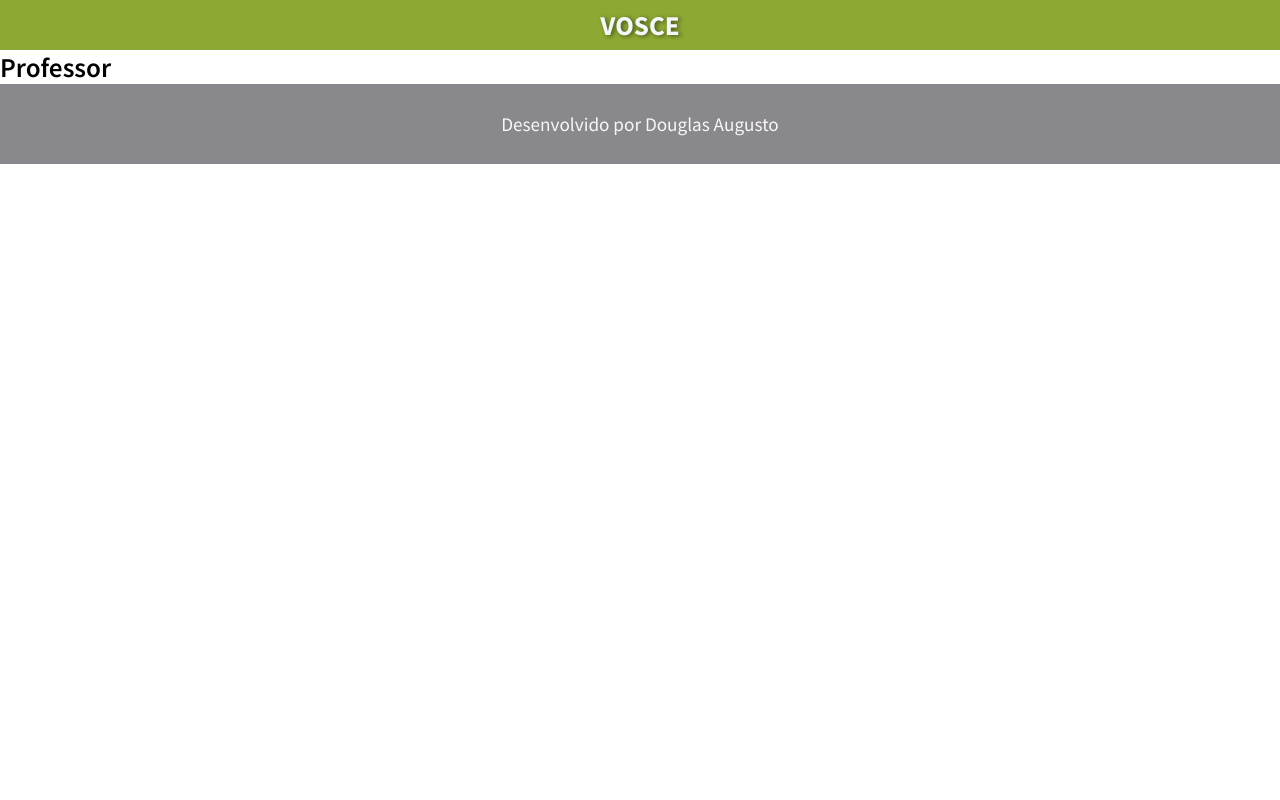
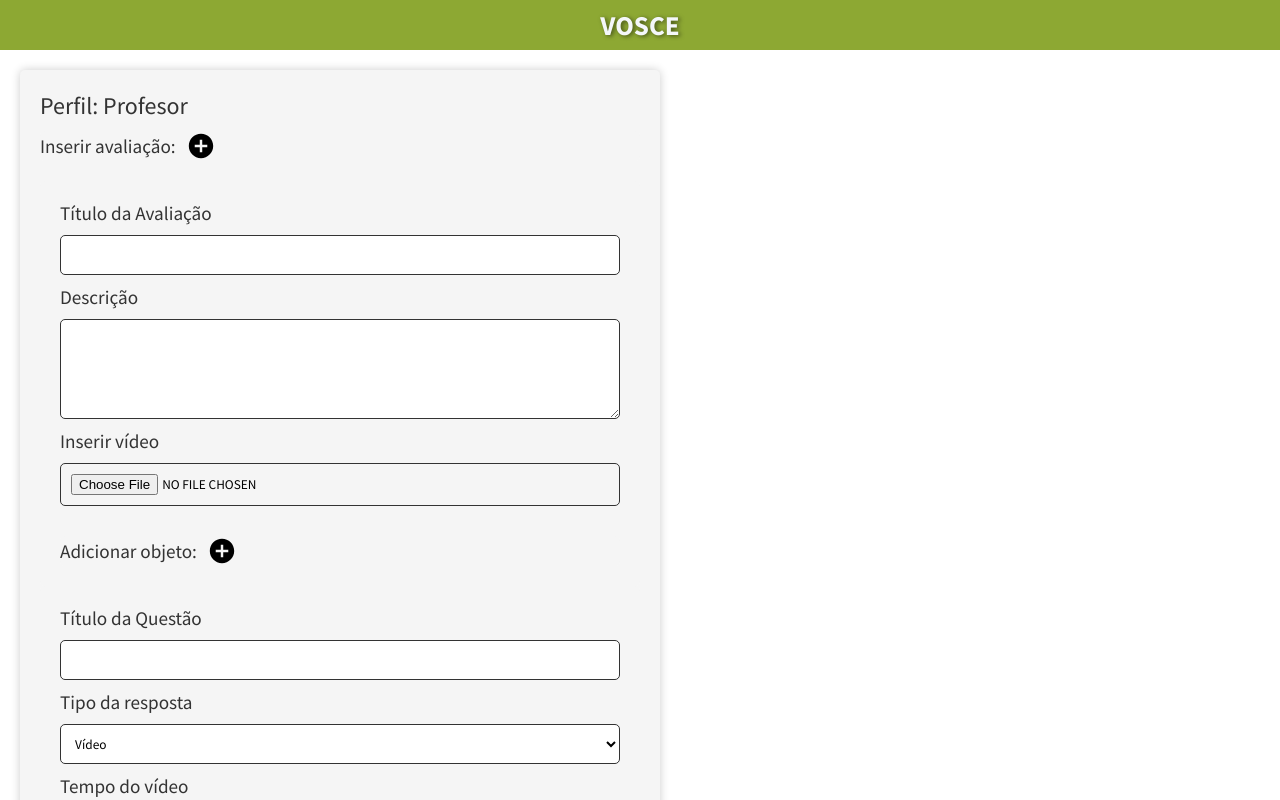
Before and after one commit to SunshineDN/interactive-video, a React (Create React App) app: page /Professor in a window 1280 px wide. Shown: the top 800 px of the page. Built offline with nearby package versions, Linux system fonts and the light colour scheme.

Commit message:
Página de professor feita

```diff
--- /dev/null
+++ b/src/components/TeacherComp/index.js
@@ -0,0 +1,44 @@
+import React from 'react'
+import { Container, Profile, QuestionSpan, QuestionBtn,
+QuestionAddObject, QuestionAddObjectInput, QuestionAddObjectSection,
+QuestionAddObjectTitle, QuestionAddObjectType, QuestionAddObjectTypeSelect, QuestionAddObjectVideoTimeline,
+QuestionAddObjectVideoTimelineInput, QuestionDescription, QuestionDescriptionLabel,
+QuestionInput, QuestionInsertVideo, QuestionTitle, QuestionVideoInput, FinalizeBtn, ButtonWrapper} from './styles'
+
+const TeacherComp = () => {
+    return (
+                <Container>
+                    <Profile>Perfil: Profesor</Profile>
+                    <ButtonWrapper>
+                        <QuestionSpan>Inserir avaliação:</QuestionSpan>
+                        <QuestionBtn />
+                    </ButtonWrapper>
+                    <QuestionAddObjectSection>
+                        <QuestionTitle htmlFor='question'>Título da Avaliação</QuestionTitle>
+                        <QuestionInput id='question' type="text" />
+                        <QuestionDescriptionLabel htmlFor='description'>Descrição</QuestionDescriptionLabel>
+                        <QuestionDescription id='description' />
+                        <QuestionInsertVideo htmlFor='video'>Inserir vídeo</QuestionInsertVideo>
+                        <QuestionVideoInput id='video' type="file" accept='.mov,.mp4,.mkv' />
+                        <ButtonWrapper>
+                            <QuestionAddObject>Adicionar objeto:</QuestionAddObject>
+                            <QuestionBtn />
+                        </ButtonWrapper>
+                    </QuestionAddObjectSection>
+                        <QuestionAddObjectSection>
+                            <QuestionAddObjectTitle htmlFor='title'>Título da Questão</QuestionAddObjectTitle>
+                            <QuestionAddObjectInput id='title' type="text" />
+                            <QuestionAddObjectType htmlFor='type'>Tipo da resposta</QuestionAddObjectType>
+                            <QuestionAddObjectTypeSelect id='type'>
+                                <option value="video">Vídeo</option>
+                                <option value="audio">Áudio</option>
+                            </QuestionAddObjectTypeSelect>
+                            <QuestionAddObjectVideoTimeline htmlFor='timeline'>Tempo do vídeo</QuestionAddObjectVideoTimeline>
+                            <QuestionAddObjectVideoTimelineInput id='timeline' type="text" />
+                        </QuestionAddObjectSection>
+                    <FinalizeBtn>Finalizar</FinalizeBtn>
+                </Container>
+    )
+}
+
+export default TeacherComp
--- /dev/null
+++ b/src/components/TeacherComp/styles.js
@@ -0,0 +1,212 @@
+import styled from "styled-components";
+import {IoMdAddCircle} from "react-icons/io";
+
+export const Container = styled.div`
+    display: flex;
+    flex-direction: column;
+    align-items: flex-start;
+    justify-content: center;
+    width: 50%;
+    height: 100%;
+    background-color: #f5f5f5;
+    box-shadow: 0 0 10px rgba(0, 0, 0, .2);
+    padding: 20px;
+    box-sizing: border-box;
+    border-radius: 5px;
+    margin: 20px;
+`;
+
+export const ButtonWrapper = styled.div`
+    display: flex;
+    flex-direction: row;
+    width: 100%;
+    align-items: center;
+    column-gap: 10px;
+    background-color: #f5f5f5;
+    box-sizing: border-box;
+    border-radius: 5px;
+    margin-bottom: 20px;
+
+    &:nth-child(7) {
+        margin-top: 20px;
+        margin-bottom: 0;
+    }
+`;
+
+export const Profile = styled.h3`
+    font-size: 1.5rem;
+    font-weight: 500;
+    color: #333;
+    margin: 0;
+    margin-bottom: 10px;
+`;
+
+export const QuestionSpan = styled.span`
+    font-size: 1.2rem;
+    font-weight: 500;
+    color: #333;
+    margin: 0;
+`;
+
+export const QuestionBtn = styled(IoMdAddCircle)`
+    width: 30px;
+    height: 30px;
+    cursor: pointer;
+    transition: all .3s ease-in-out;
+
+    &:hover {
+        color: rgb(141, 168, 51);
+    }
+`;
+
+export const QuestionTitle = styled.label`
+    font-size: 1.2rem;
+    font-weight: 500;
+    color: #333;
+    margin: 0;
+    margin-bottom: 10px;
+`;
+
+export const QuestionInput = styled.input`
+    width: 100%;
+    height: 40px;
+    background-color: #fff;
+    border: 1px solid #333;
+    border-radius: 5px;
+    padding: 0 10px;
+    box-sizing: border-box;
+    margin-bottom: 10px;
+`;
+
+export const QuestionDescriptionLabel = styled.label`
+    font-size: 1.2rem;
+    font-weight: 500;
+    color: #333;
+    margin: 0;
+    margin-bottom: 10px;
+`;
+
+export const QuestionDescription = styled.textarea`
+    width: 100%;
+    height: 100px;
+    background-color: #fff;
+    border: 1px solid #333;
+    border-radius: 5px;
+    padding: 10px;
+    box-sizing: border-box;
+    margin-bottom: 10px;
+`;
+
+export const QuestionInsertVideo = styled.label`
+    font-size: 1.2rem;
+    font-weight: 500;
+    color: #333;
+    margin: 0;
+    margin-bottom: 10px;
+`;
+
+export const QuestionVideoInput = styled.input`
+    width: 100%;
+    text-transform: uppercase;
+    background-color: #f5f5f5;
+    border: 1px solid #333;
+    border-radius: 5px;
+    padding: 10px;
+    box-sizing: border-box;
+    margin-bottom: 10px;
+`;
+
+export const QuestionAddObject = styled.span`
+    font-size: 1.2rem;
+    font-weight: 500;
+    color: #333;
+    margin: 0;
+`;
+
+export const QuestionAddObjectSection = styled.div`
+    display: flex;
+    flex-direction: column;
+    align-items: flex-start;
+    justify-content: center;
+    width: 100%;
+    height: 100%;
+    background-color: #f5f5f5;
+    padding: 20px;
+    box-sizing: border-box;
+    border-radius: 5px;
+`;
+
+export const QuestionAddObjectTitle = styled.label`
+    font-size: 1.2rem;
+    font-weight: 500;
+    color: #333;
+    margin: 0;
+    margin-bottom: 10px;
+`;
+
+export const QuestionAddObjectInput = styled.input`
+    width: 100%;
+    height: 40px;
+    background-color: #fff;
+    border: 1px solid #333;
+    border-radius: 5px;
+    padding: 0 10px;
+    box-sizing: border-box;
+    margin-bottom: 10px;
+`;
+
+export const QuestionAddObjectType = styled.label`
+    font-size: 1.2rem;
+    font-weight: 500;
+    color: #333;
+    margin: 0;
+    margin-bottom: 10px;
+`;
+
+export const QuestionAddObjectTypeSelect = styled.select`
+    width: 100%;
+    height: 40px;
+    background-color: #fff;
+    border: 1px solid #333;
+    border-radius: 5px;
+    padding: 0 10px;
+    box-sizing: border-box;
+    margin-bottom: 10px;
+`;
+
+export const QuestionAddObjectVideoTimeline = styled.label`
+    font-size: 1.2rem;
+    font-weight: 500;
+    color: #333;
+    margin: 0;
+    margin-bottom: 10px;
+`;
+
+export const QuestionAddObjectVideoTimelineInput = styled.input`
+    width: 100%;
+    height: 40px;
+    background-color: #fff;
+    border: 1px solid #333;
+    border-radius: 5px;
+    padding: 0 10px;
+    box-sizing: border-box;
+    margin-bottom: 10px;
+`;
+
+export const FinalizeBtn = styled.button`
+    width: 100%;
+    height: 40px;
+    background-color: #333;
+    border: 1px solid #333;
+    border-radius: 5px;
+    color: #fff;
+    font-size: 1.2rem;
+    font-weight: 500;
+    cursor: pointer;
+    margin-top: 20px;
+
+    &:hover {
+        background-color: #fff;
+        color: #333;
+    }
+`;
--- a/src/globalStyles/styles.js
+++ b/src/globalStyles/styles.js
@@ -5,5 +5,6 @@ export const GlobalStyles = createGlobalStyle`
         margin: 0;
         padding: 0;
         box-sizing: border-box;
+        font-family: 'Source Sans Pro', sans-serif;
     }
 `
--- a/src/pages/Professor/index.js
+++ b/src/pages/Professor/index.js
@@ -1,13 +1,13 @@
 import React from 'react'
 import Footer from '../../components/Footer'
 import Header from '../../components/Header'
-import { Title } from './styles'
+import TeacherComp from '../../components/TeacherComp'
 
 const Professor = () => {
     return (
         <>
             <Header />
-            <Title>Professor</Title>
+            <TeacherComp />
             <Footer />
         </>
     )
--- a/src/pages/Professor/styles.js
+++ /dev/null
@@ -1,7 +0,0 @@
-import styled from "styled-components";
-
-export const Title = styled.h1`
-    font-family: 'Source Sans Pro', sans-serif;
-    font-size: 1.7em;
-    font-weight: 600;
-`
```
